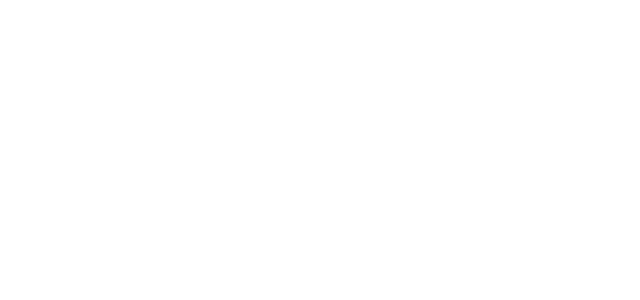
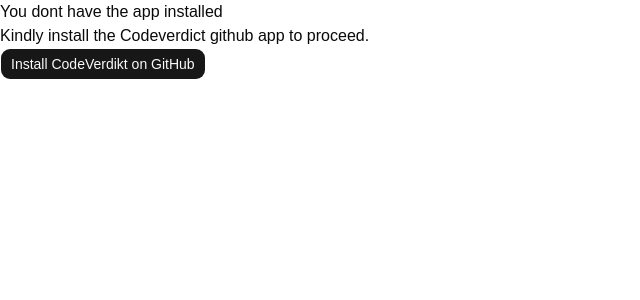
Before and after one commit to Mishragini/CodeVerdict, a React (Vite) app in the folder dashboard/: page /install in a window 1280 px wide. Before the commit this address had no page. Shown: the top 300 px of the page, without its empty margins (0-640 px from the left). Built offline with nearby package versions, Linux system fonts and the light colour scheme.

Commit message:
feat: add logic to install github app

```diff
--- a/dashboard/src/App.tsx
+++ b/dashboard/src/App.tsx
@@ -1,4 +1,5 @@
 import { Dashboard } from "./_components/Dashboard";
+import { Install } from "./_components/Install";
 import { Login } from "./_components/Login";
 import "./App.css";
 import { Routes, Route } from "react-router";
@@ -9,6 +10,7 @@
       <Routes>
         <Route path="/login" element={<Login />} />
         <Route path="/dashboard" element={<Dashboard />} />
+        <Route path="/install" element={<Install />} />
       </Routes>
     </>
   );
--- /dev/null
+++ b/dashboard/src/_components/Install.tsx
@@ -0,0 +1,15 @@
+import { Button } from "@/components/ui/button";
+
+export function Install() {
+  return (
+    <div>
+      <h1>You dont have the app installed</h1>
+      <p>Kindly install the Codeverdict github app to proceed.</p>
+      <Button asChild>
+        <a href="https://github.com/apps/CodeVerdikt/installations/new">
+          Install CodeVerdikt on GitHub
+        </a>
+      </Button>
+    </div>
+  );
+}
```
Also changed, not shown: 1 other file (tests, documents, lock files or other folders).
